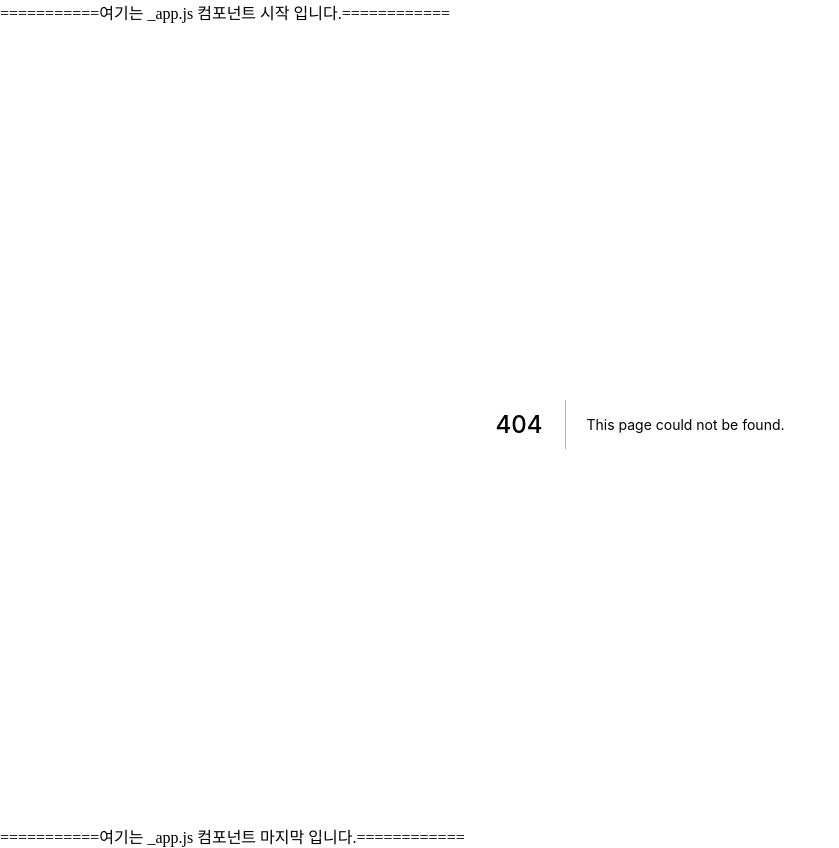
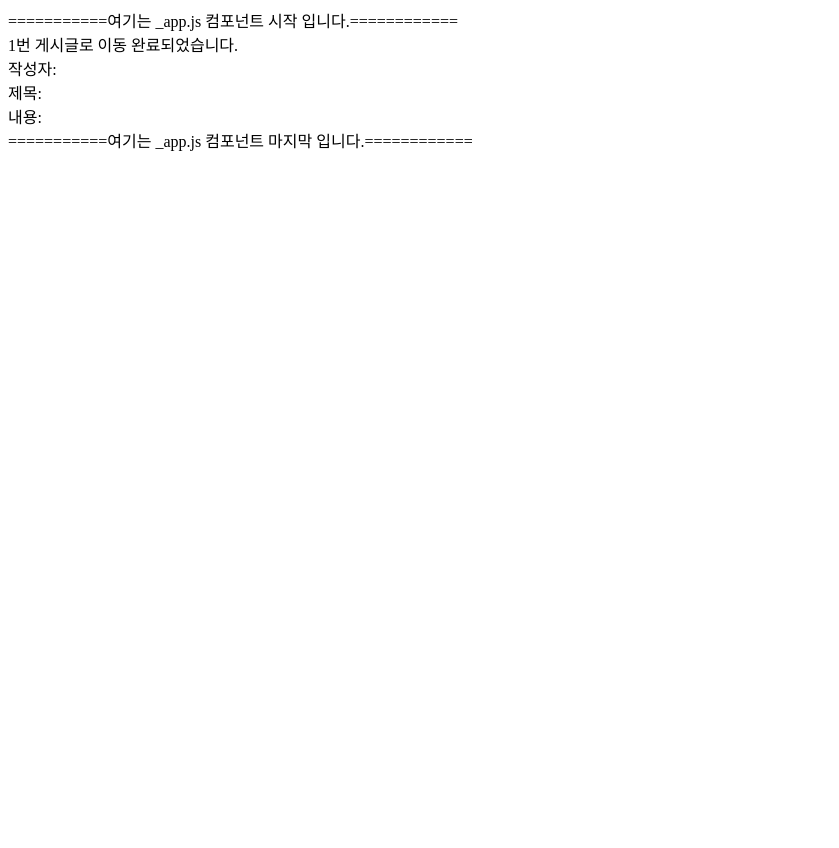
Before and after one commit to OHJINWON/class, a Next.js app: page /session05/05-04-dynamic-routing-board-query-moved/1 in a window 1280 px wide. Before the commit this address had no page. Shown: the whole page, without its empty margins (0-839 px from the left). After the commit the page ends 800 px from the top, so only its background shows below. Built offline with nearby package versions, Linux system fonts and the light colour scheme; no server answers.

Commit message:
dynamic-router(동적 라우터) 예제

```diff
--- /dev/null
+++ b/pages/session05/05-04-dynamic-routing-board-query-moved/[id]/index.js
@@ -0,0 +1,35 @@
+import { useQuery, gql } from "@apollo/client"
+import { useRouter } from "next/router"
+
+    const FETCH_BOARD = gql `
+        query fetchBoard($number: Int){
+            fetchBoard(number: $number){
+                number
+                writer
+                title
+                contents
+            }
+        }
+    `
+
+export default function StaticReoutingMovedPage() {
+
+    const router = useRouter()
+
+    const { data } = useQuery(FETCH_BOARD, {
+        variables: {
+            number:Number(router.query.id)
+        }
+    })
+    console.log(data)
+
+    return (
+        <div>
+            <div>{router.query.id}번 게시글로 이동 완료되었습니다.</div>
+            <div>작성자: {data?.fetchBoard?.writer}</div>
+            <div>제목: {data?.fetchBoard?.title}</div>
+            <div>내용: {data?.fetchBoard?.contents}</div>
+
+        </div>
+    )
+}
```
Also changed, not shown: pages/session05/05-04-dynamic-routing-board-query/index.js (added, +25 -0 lines).
